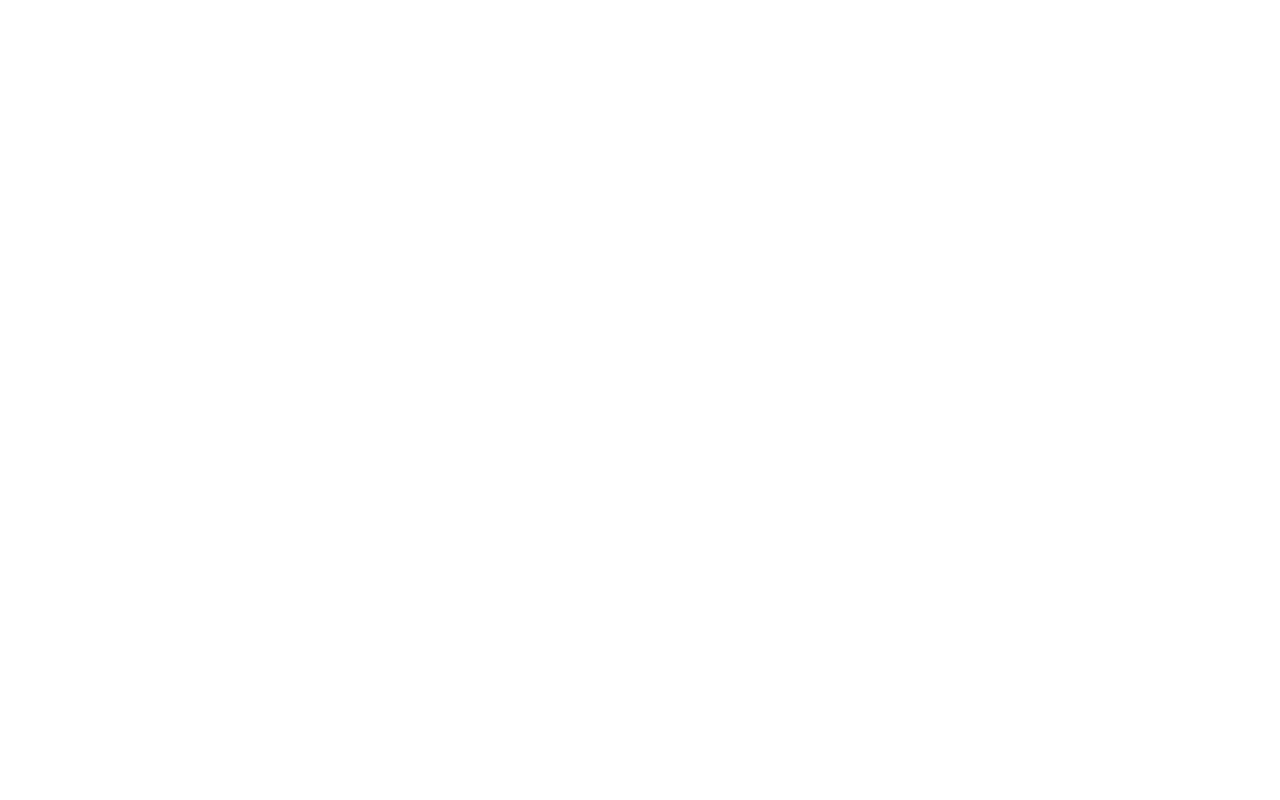
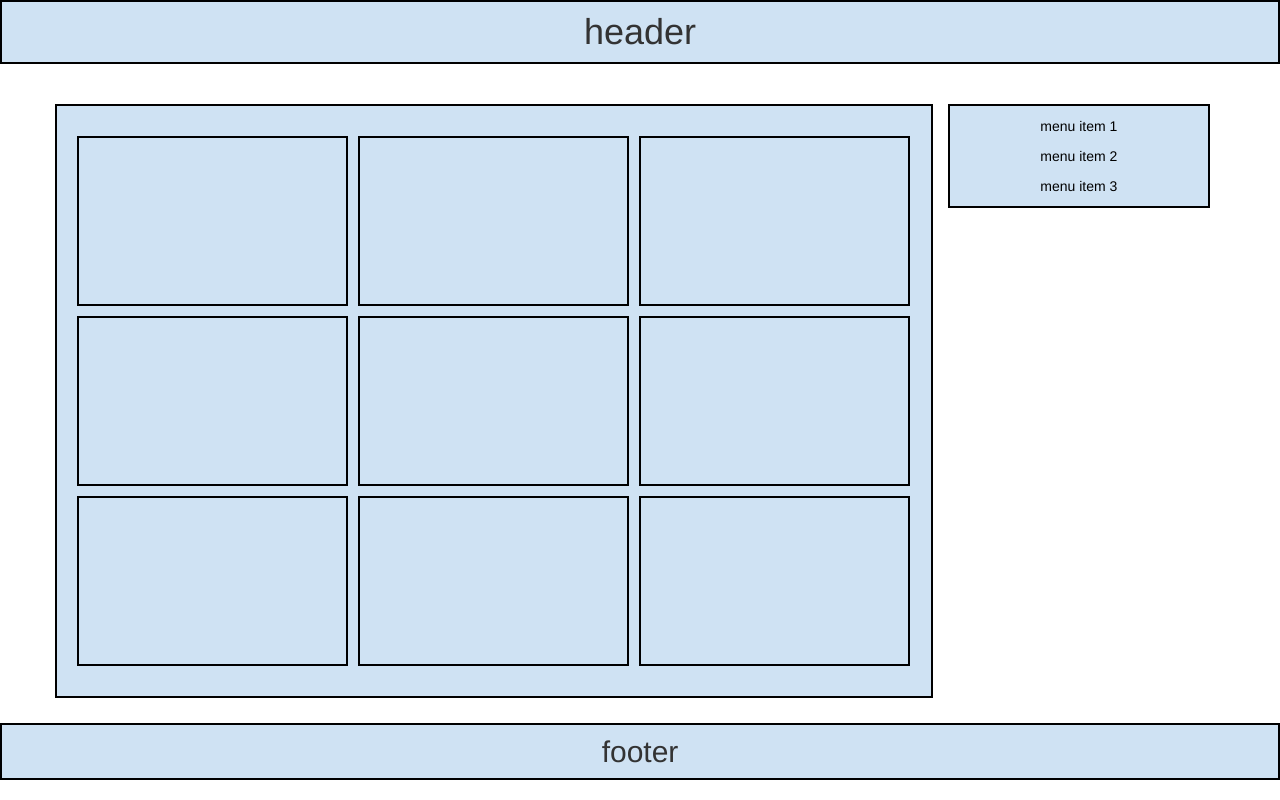
Before and after one commit to loghozinsky-2nd/telemedia, a plain HTML site: page task-1/index.html in a window 1280 px wide. Drawn offline with nearby package versions, Linux system fonts and the light colour scheme.

Commit message:
all done

```diff
--- /dev/null
+++ b/task-1/css/style.css
@@ -0,0 +1,77 @@
+* {
+  list-style: none;
+}
+
+h1, h2 {
+  text-align: center;
+  margin-top: 10px;
+  margin-bottom: 10px;
+}
+
+header,
+.content,
+.navbar ul,
+footer {
+  border: 2px solid #000;
+  background-color: #CFE2F3;
+}
+
+#content {
+  padding-top: 40px;
+  padding-bottom: 25px;
+}
+
+.content {
+  padding-top: 25px;
+  padding-bottom: 25px;
+}
+
+.item-slide {
+  padding: 5px;
+  height: 180px;
+}
+
+.item-slide {
+  padding: 5px;
+  height: 180px;
+}
+
+.item-slide a {
+  display: block;
+  height: 100%;
+  border: 2px solid #000;
+}
+
+.navbar {
+  border: none;
+}
+
+.navbar ul {
+  padding: 0;
+  width: 100%;
+}
+
+.navbar li {
+  padding-top: 10px;
+  float: none;
+  text-align: center;
+}
+
+.navbar li:last-child {
+  padding-bottom: 10px;
+}
+
+.navbar a {
+  display: block;
+  color: #000;
+}
+
+@media (max-width: 992px) {
+  .navbar {
+    margin-top: 25px;
+    padding: 0;
+  }
+  .navbar ul {
+    width: auto;
+  }
+}
--- a/task-1/index.html
+++ b/task-1/index.html
@@ -4,12 +4,59 @@
   <meta charset="utf-8">
   <meta name="viewport" content="width=device-width, initial-scale=1.0">
   <meta http-equiv="X-UA-Compatible" content="ie=edge">
-  <title>Задание 1</title>
+  <title>Task 1</title>
   <link rel="stylesheet" href="https://maxcdn.bootstrapcdn.com/bootstrap/3.3.7/css/bootstrap.min.css" integrity="sha384-BVYiiSIFeK1dGmJRAkycuHAHRg32OmUcww7on3RYdg4Va+PmSTsz/K68vbdEjh4u" crossorigin="anonymous">
+  <link rel="stylesheet" href="css/style.css"></link>
 </head>
 <body>
   <header>
+    <h1>header</h1>
   </header>
+  <section id="content">
+    <div class="container">
+      <div class="row">
+        <div class="col-md-3 col-md-push-9 navbar">
+          <ul>
+            <li><a href="#">menu item 1</a></li>
+            <li><a href="#">menu item 2</a></li>
+            <li><a href="#">menu item 3</a></li>
+          </ul>
+        </div>
+        <div class="col-md-9 col-md-pull-3 clearfix content">
+          <div class="col-sm-6 col-md-4 item-slide">
+            <a href="#"></a>
+          </div>
+          <div class="col-sm-6 col-md-4 item-slide">
+            <a href="#"></a>
+          </div>
+          <div class="col-sm-6 col-md-4 item-slide">
+            <a href="#"></a>
+          </div>
+          <div class="col-sm-6 col-md-4 item-slide">
+            <a href="#"></a>
+          </div>
+          <div class="col-sm-6 col-md-4 item-slide">
+            <a href="#"></a>
+          </div>
+          <div class="col-sm-6 col-md-4 item-slide">
+            <a href="#"></a>
+          </div>
+          <div class="col-sm-6 col-md-4 item-slide">
+            <a href="#"></a>
+          </div>
+          <div class="col-sm-6 col-md-4 item-slide">
+            <a href="#"></a>
+          </div>
+          <div class="col-sm-6 col-md-4 item-slide">
+            <a href="#"></a>
+          </div>
+        </div>
+      </div>
+    </div>
+  </section>
+  <footer>
+    <h2>footer</h2>
+  </footer>
   <script src="https://ajax.googleapis.com/ajax/libs/jquery/1.12.4/jquery.min.js"></script>
   <script src="https://maxcdn.bootstrapcdn.com/bootstrap/3.3.7/js/bootstrap.min.js" integrity="sha384-Tc5IQib027qvyjSMfHjOMaLkfuWVxZxUPnCJA7l2mCWNIpG9mGCD8wGNIcPD7Txa" crossorigin="anonymous"></script>
 </body>
```
